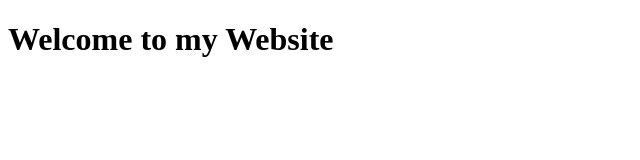
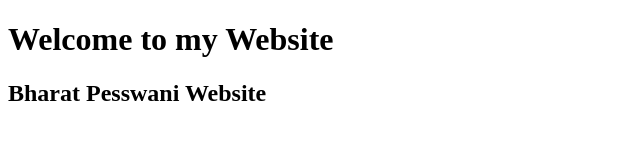
Before and after one commit to BharatGits/BharatGits.github.io, a plain HTML site: page index.html in a window 1280 px wide. Shown: the whole page, without its empty margins (0-640 px from the left). Drawn offline with Linux system fonts and the light colour scheme.

Commit message:
Update index.html

```diff
--- a/index.html
+++ b/index.html
@@ -3,5 +3,6 @@
 <HEAD>
 <TITLE>BharatGits</TITLE>
 <h1> Welcome to my Website </h1>
+  <h2> Bharat Pesswani Website </h2>
 </HEAD>
 </HTML>
```
